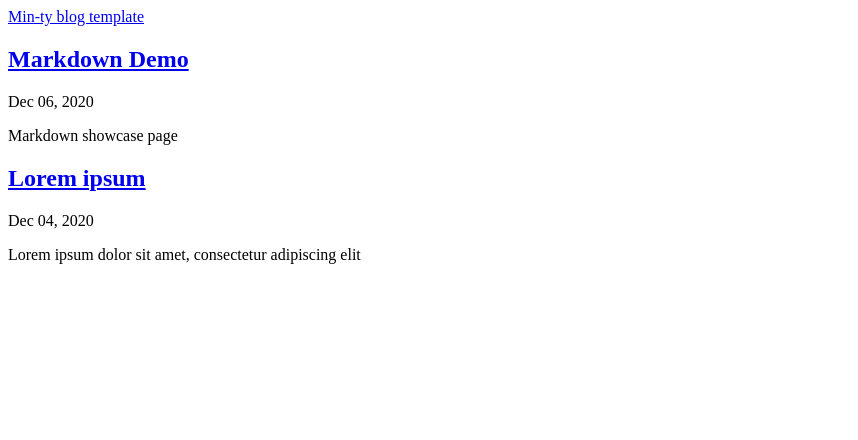
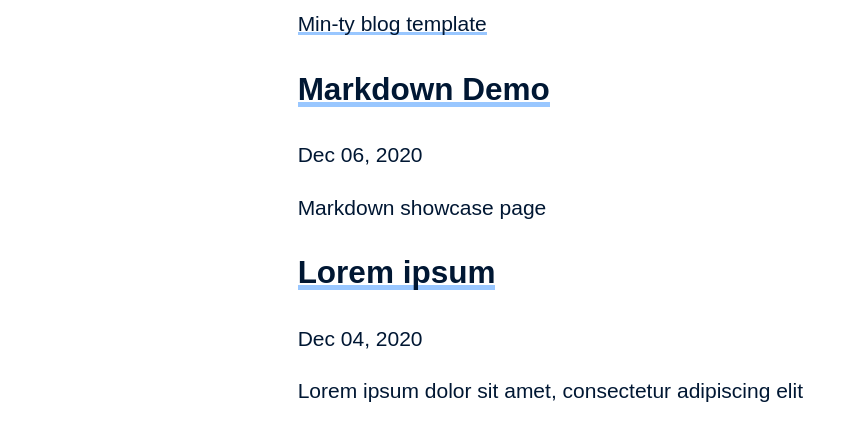
Before and after one commit to chud-uk/min-ty, an Eleventy site: page src/index.njk in a window 1280 px wide. Shown: the whole page, without its empty margins (0-858 px from the left). Built offline with nearby package versions, Linux system fonts and the light colour scheme; Eleventy itself is replaced by a stand-in of ours; files that its build step writes are made by us from their sources.

Commit message:
add basic css

```diff
--- a/src/_includes/_layouts/base.njk
+++ b/src/_includes/_layouts/base.njk
@@ -6,6 +6,78 @@
     <meta name="description" content="{{ summary or metadata.description }}">
     <link rel="icon" href="{{ '/favicon.ico' | url }}">
     <title>{{ title or metadata.title }}</title>
+    <style>
+      :root {
+        --font-color: hsla(213,100%,10%,1);
+        --background-color: hsla(213,100%,100%,1);
+        --accent-color: hsla(213,100%,80%,1);
+      }
+      @media (prefers-color-scheme: dark) {
+        :root {
+          --font-color: hsla(213,100%,95%,1);
+          --background-color: hsla(213,100%,0%,1);
+          --accent-color: hsla(213,100%,30%,1);
+        }
+      }
+      html {
+        max-width: 60ch;
+        margin: auto;
+        font: 16px/1.5 sans-serif;
+        color: var(--font-color);
+        background-color: var(--background-color);
+      }
+      @media (max-width: 380px) {
+        html {
+          font-size: 15px;
+        }
+      }
+      @media (max-width: 360px) {
+        html {
+          font-size: 14px;
+        }
+      }
+      @media (max-width: 350px) {
+        html {
+          font-size: 13px;
+        }
+      }
+      @media (min-width: 720px) {
+        html {
+          font-size: 18px;
+        }
+      }
+      @media (min-width: 1000px) {
+        html {
+          font-size: 21px;
+        }
+      }
+      a {
+        color: inherit;
+        text-decoration: none;
+        background-image: linear-gradient(transparent 0%, transparent 43%, var(--accent-color) 43%, var(--accent-color) 100%);
+        transition: background-position 200ms ease-in-out 0s;
+        background-size: 100% 200%;
+        background-position: 0px 0px;
+      }
+      a:hover {
+        background-position: 0px 100%;
+      }
+      @-moz-document url-prefix() {
+          a {
+            padding-top: 0.15em; /* fix link's appearance in firefox */
+          }
+      }
+      img {
+        width: 100%;
+        height: auto;
+        display: block;
+      }
+      blockquote {
+          margin: 1em 0;
+          padding: 0 1em;
+          border-left: 0.3em solid var(--accent-color);
+      }
+    </style>
     <link href="{{ '/prism-nord.css' | url }}" rel="stylesheet">
   </head>
   <body>
```
